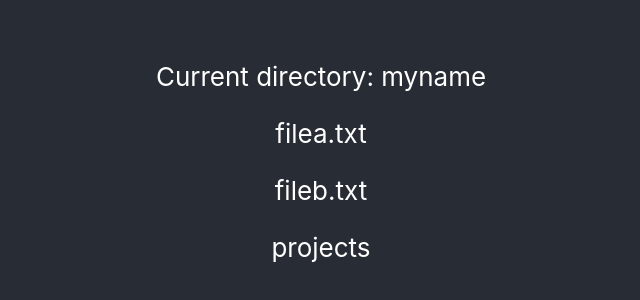
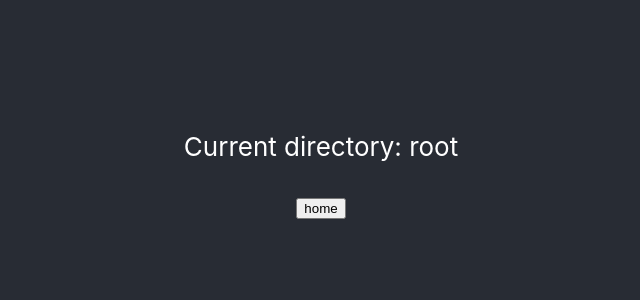
Before and after one commit to jkirk40/breadcrumbs, a React (Create React App) app: page / in a window 1280 px wide. Shown: the part 238-538 px from the top of the page, without its empty margins (319-959 px from the left). Built offline with nearby package versions, Linux system fonts and the light colour scheme.

Commit message:
added navigation of directories through main display

```diff
--- a/src/App.js
+++ b/src/App.js
@@ -11,7 +11,7 @@ class App extends React.Component {
     super(props);
 
     this.state = {
-      path: "root/home/myname",
+      path: "root",
       obj: {},
       error: false
     }
@@ -37,11 +37,22 @@ class App extends React.Component {
     })
   }
 
+  updatePath = (newPath) => {
+    console.log(newPath)
+    this.setState({path: newPath}, () => {
+      this.loadObj();
+    })
+  }
+
   render () {
     return (
       <div className="App">
         {this.state.error ? 'error thrown, please see console' : ''}
-        <InfoDisplay obj={this.state.obj}></InfoDisplay>
+        <InfoDisplay
+          obj={this.state.obj}
+          path={this.state.path}
+          updatePath={this.updatePath}
+        />
       </div>
     );
   }
--- a/src/components/Dir.js
+++ b/src/components/Dir.js
@@ -1,12 +1,23 @@
 export default function Directory(props) {
+    const handleClick = (link) => {
+        let oldPath = props.path.split('/');
+        oldPath.push(link);
+        const newPath = oldPath.join('/')
+        props.updatePath(newPath);
+    }
+
     return (
         <div>
             <p>Current directory: {props.obj.name}</p>
             {props.obj.files.map((file, index) =>
-                <p key={index}>{file}</p>
+                <button key={index} onClick={() => handleClick(file)}>
+                    {file}
+                </button>
             )}
             {props.obj.subdirectories.map((subdirectory, index) =>
-                <p key={index}>{subdirectory}</p>
+                <button key={index} onClick={() => handleClick(subdirectory)}>
+                    {subdirectory}
+                </button>
             )}
         </div>
     )
--- a/src/components/infoDisplay.js
+++ b/src/components/infoDisplay.js
@@ -9,7 +9,11 @@ export default function InfoDisplay (props) {
         )
     } else if (props.obj.type === "dir") {
         return (
-            <Dir obj={props.obj}></Dir>
+            <Dir
+                obj={props.obj}
+                path={props.path}
+                updatePath={props.updatePath}
+            />
         )
     } else {
         return null;
```
